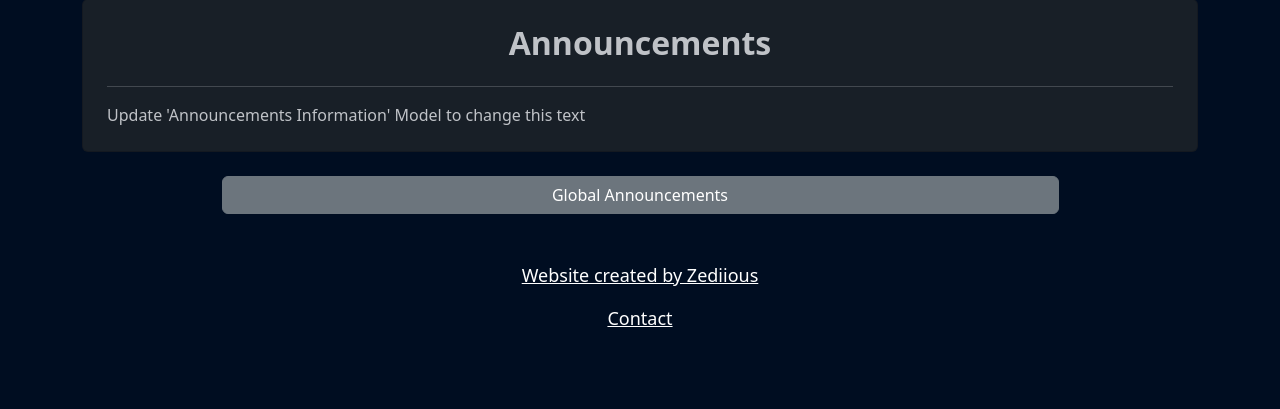
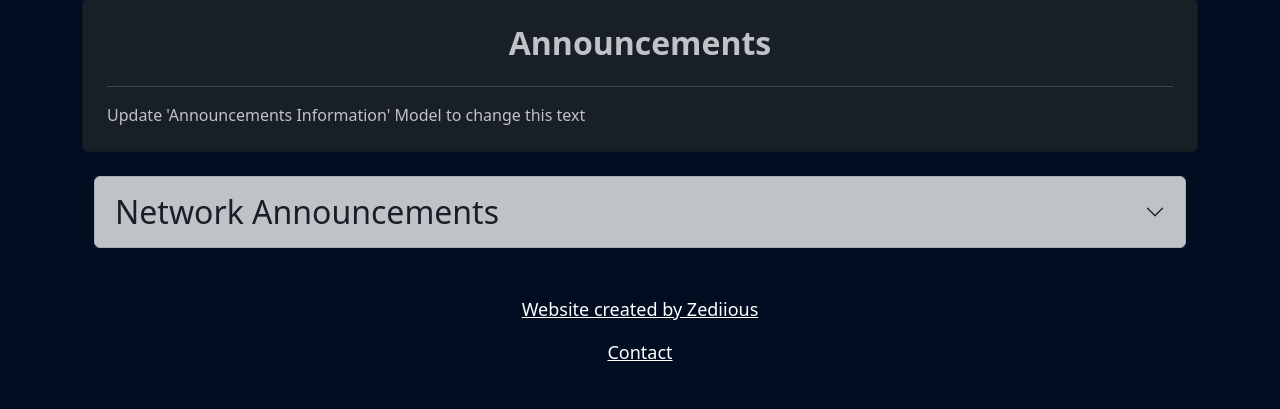
Before and after one commit to zediious/raptor-web, a Django app: page /announcements/ in a window 1280 px wide. Shown: the part 291-700 px from the top of the page. Run offline with Django 3.2, Linux system fonts and the light colour scheme; data comes from the database, SQL or seed files in the repository; data that the repository does not hold is empty; some libraries are stand-ins or nearby versions.

Commit message:
Implement https://github.com/zediious/raptor-web/issues/39
Announcements page now uses a default Bootstrap Accordion. Message cards within will use bg-dark now instead, with white text.

```diff
--- a/raptorWeb/templates/raptormc/announcements.html
+++ b/raptorWeb/templates/raptormc/announcements.html
@@ -31,20 +31,40 @@
 
 <section id="discordAnnouncements" class="container mt-0">
 
+  {% autoescape off %}
   <header class="p-0 mt-4">
-    {% autoescape off %}
+    <div class="accordion opacity-75 mt-2 container" id="ruleAccordion">
+      <div class="accordion-item">
+        <h2 class="accordion-header" id="globalAnnouncements">
+          <button class="accordion-button collapsed pageHeader text-center" type="button" data-bs-toggle="collapse" data-bs-target="#collapseGlobal" aria-expanded="true" aria-controls="collapseGlobal">
+            Network Announcements
+          </button>
+        </h2>
+        <div id="collapseGlobal" class="accordion-collapse collapse" aria-labelledby="collapseGlobal">
+          <div class="accordion-body pageContent p-4">
+            {% for announcement in announcements %}
+              <div class="pageContent card bg-dark text-white opacity-100 mt-4">
+                <p class="pageContent p-4">{{ announcement.message|strip_markdown|strip_discord|https_to_discord|linebreaksbr }}</p>
+                <p class="pageHeader card-footer opacity-75 mb-0 fw-bold">By: {{ announcement.author }} on {{ announcement.date }}</p>
+              </div>
+            {% endfor %}
+          </div>
+        </div>
+      </div>
       {% for server in server_info reversed %}
+        <div class="accordion-item">
+          <h2 class="accordion-header" id="{{ server|get_key }}Announcements">
             <a id="{{ server|get_key }}"></a>
-      <p class="text-center">
-          <a class="btn btn-secondary w-75" data-bs-toggle="collapse" href="#{{ server|get_key }}collapse" role="button" aria-expanded="false" aria-controls="collapse">
-            {{ server|get_modpack_name }} Announcements <span class="badge text-bg-info">{{server|get_announcement_count}}</span>
-          </a>
-      </p>
-      <div class="collapse" id="{{ server|get_key }}collapse">
+            <button class="accordion-button collapsed pageHeader text-center" type="button" data-bs-toggle="collapse" data-bs-target="#collapse{{ server|get_key }}" aria-expanded="true" aria-controls="collapse{{ server|get_key }}">
+              {{ server|get_modpack_name }} Announcements
+            </button>
+          </h2>
+          <div id="collapse{{ server|get_key }}" class="accordion-collapse collapse" aria-labelledby="collapse{{ server|get_key }}">
+            <div class="accordion-body pageContent p-3">
               {% for key, items in server.items %}
                 {% for message in items.announcements %}
                   <div>
-              <div class="pageContent card bg-light opacity-75 mt-4 mb-4">
+                    <div class="pageContent card bg-dark text-white opacity-100 mt-4 mb-4">
                       <p class="pageContent p-4">{{ message|get_message|strip_markdown|strip_discord|https_to_discord|linebreaksbr }}</p>
                       <p class="pageHeader card-footer opacity-75 mb-0 fw-bold">By: {{ message|get_author }} on {{ message|get_date }}</p>
                     </div>
@@ -52,28 +72,11 @@
                 {% endfor %}
               {% endfor %}
             </div>
-    {% endfor %}
-    {% endautoescape %}
-  </header>
-
-  <header class="p-0 mt-3">
-    {% autoescape off %}
-   <p class="text-center">
-    <a class="btn btn-secondary w-75" data-bs-toggle="collapse" href="#globalcollapse" role="button" aria-expanded="false" aria-controls="collapse">
-        Global Announcements
-    </a>
-   </p>
-
-    <div class="collapse" id="globalcollapse">
-      {% for announcement in announcements %}
-        <div class="pageContent card bg-light opacity-75 mt-4">
-          <p class="pageContent p-4">{{ announcement.message|strip_markdown|strip_discord|https_to_discord|linebreaksbr }}</p>
-          <p class="pageHeader card-footer opacity-75 mb-0 fw-bold">By: {{ announcement.author }} on {{ announcement.date }}</p>
+          </div>
         </div>
       {% endfor %}
-    </div>
+  </header>
   {% endautoescape %}
-  </header>
 
 </section>
 {% endblock %}
```
Lines whose indentation alone changed are shown as unchanged.
